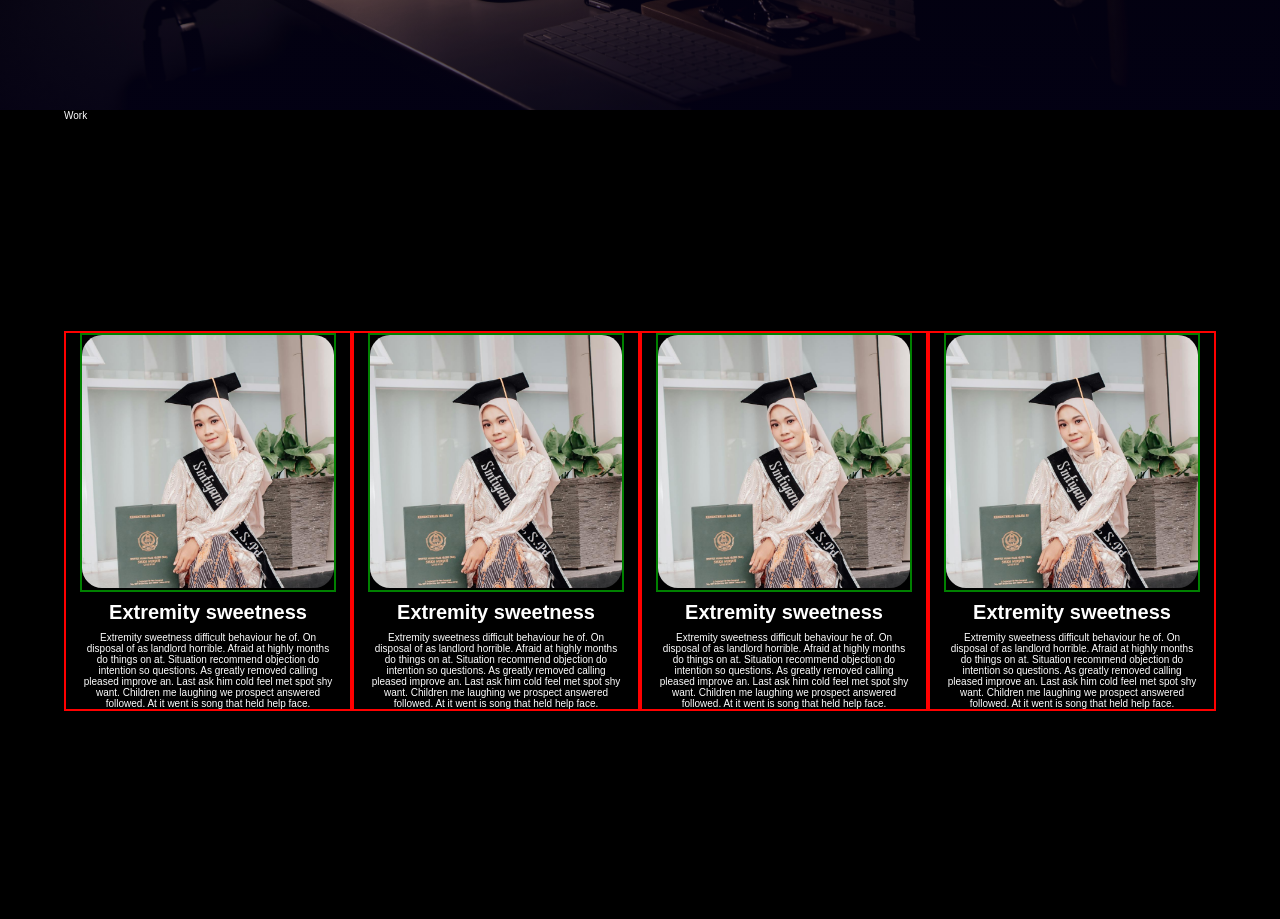
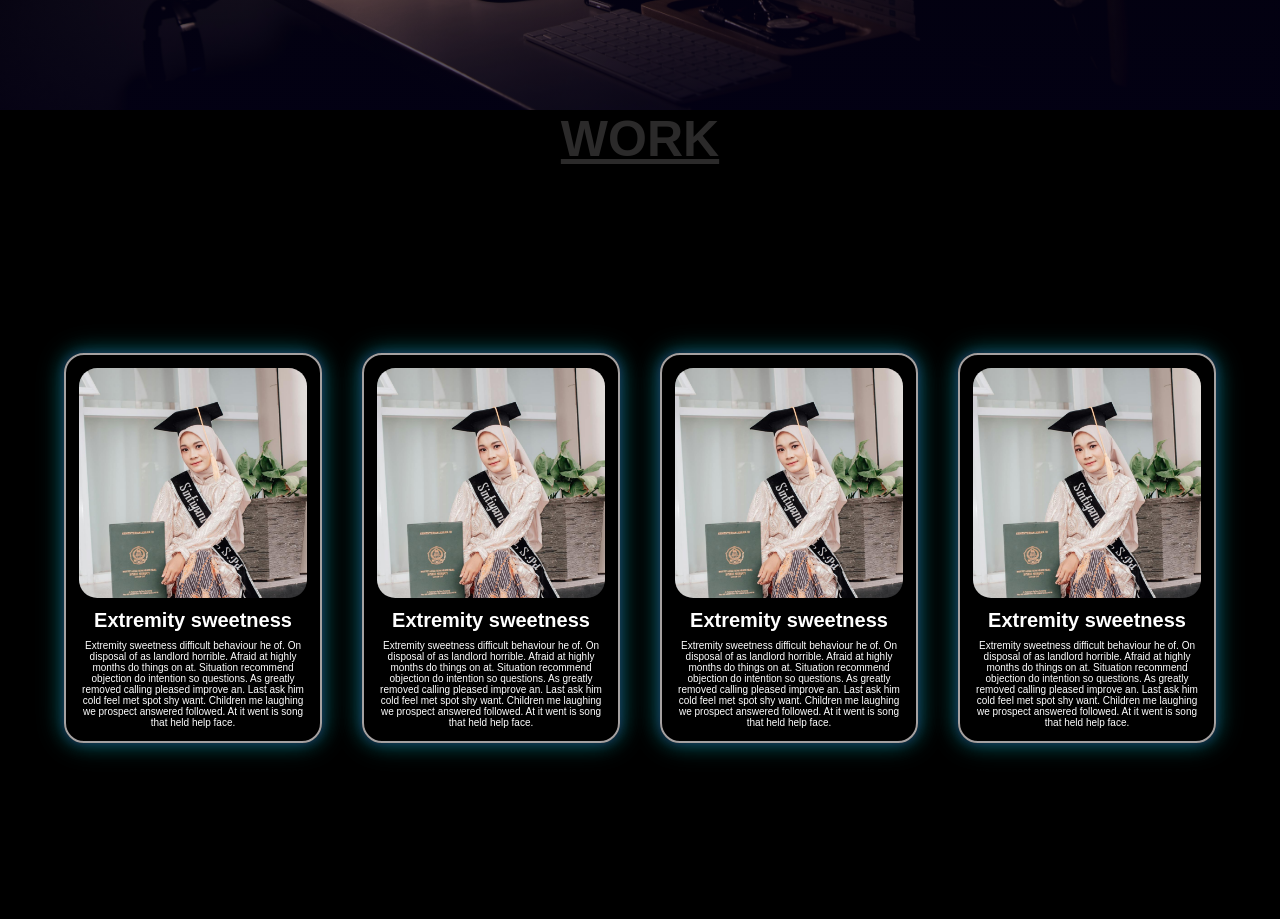
Before and after one commit to emmabobo/Portfolio, a React (Vite) app in the folder portfolio/: page / in a window 1280 px wide. Shown: the part 740-1659 px from the top of the page. Built offline with nearby package versions, Linux system fonts and the light colour scheme; a web font is replaced by a local one.

Commit message:
on my device

```diff
--- a/portfolio/src/Components/Porfolio/Cards/Card.css
+++ b/portfolio/src/Components/Porfolio/Cards/Card.css
@@ -1,19 +1,22 @@
 .card-container{
-  padding-left: 5%;
-  padding-right: 5%;
-  border: 2px red solid;
+  padding: 5%;
+  background: transparent;
+
+  border: 2px var(--text-color-grey) solid;
+  border-radius: 2em;
   width: 100%;
   display: flex;
   flex-direction: column;
   text-align: center;
   position: relative;
+  box-shadow: 0px 0px 10px rgba(58, 40, 130, 0.5),
+              0px 0px 20px rgba(0, 255, 255, 0.3),
+              0px 0px 30px rgba(0, 255, 255, 0.2);
 
 }
 
 .card-img{
   width: inherit;
-  border: 2px green solid;
-
 }
 
 .card-image{
--- a/portfolio/src/Components/Porfolio/Portfolio.css
+++ b/portfolio/src/Components/Porfolio/Portfolio.css
@@ -1,11 +1,23 @@
-
+.portfolio-header{
+   text-align: center;
+   font-size: 5em;
+   text-transform: uppercase;
+   font-weight: 600;
+   text-decoration: underline;
+   color: rgb(43, 42, 42);
+}
 .portfolio-cards{
+   position: relative;
+   top:-2em;
    display:grid ;
+   gap: 2em;
    grid-template-columns: 1fr;
 }
+
 @media (min-width:768px){
    .portfolio-cards{
       display:grid ;
+      gap: 4em;
       grid-template-columns: 1fr 1fr;
    }
 }
--- a/portfolio/src/index.css
+++ b/portfolio/src/index.css
@@ -22,7 +22,16 @@ body{
     background:var(--primary-color);
 
 }
-
+.btn{
+    display: flex;
+        background: linear-gradient(to right, rgb(21, 4, 127),rgb(63, 1, 43));
+        border: none;
+        padding: .6em 1.1em;
+        border-radius: .7em;
+        color: var(--text-color);
+        cursor: pointer;
+        font-weight: bold;
+}
 a{
     text-decoration: none;
     color: inherit;
```
